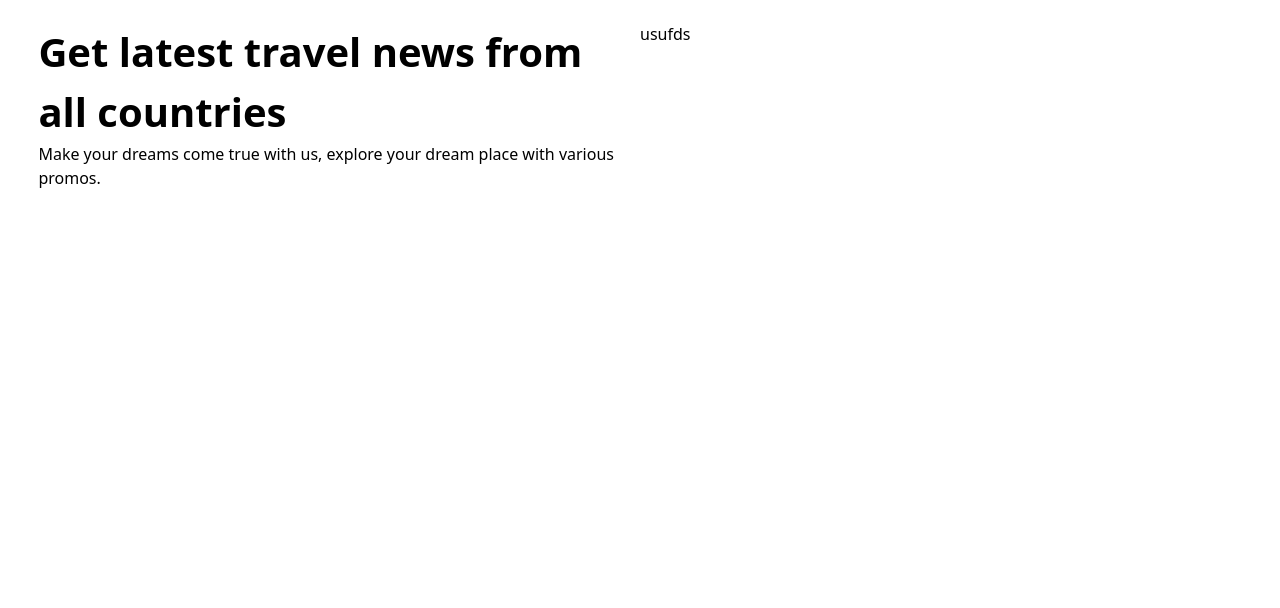
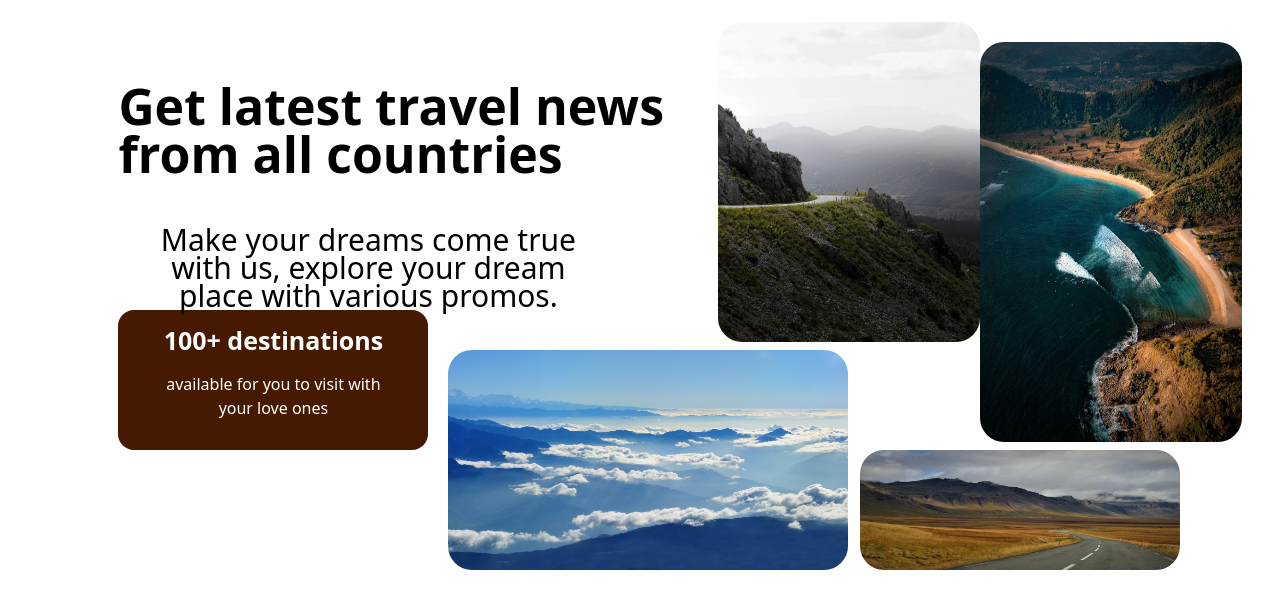
Before and after one commit to abhijithpr123/Travelaa, a plain HTML site: page index.html in a window 1280 px wide. Shown: the part 98-706 px from the top of the page. Drawn offline with nearby package versions, Linux system fonts and the light colour scheme.

Commit message:
complete 2 parts

```diff
--- a/index.html
+++ b/index.html
@@ -34,12 +34,32 @@
             </div>
         </div>
         <div class="maincontent flex w-[94%] m-auto h-30">
-            <div class="content1 flex-1">
-                <h1 class="font-bold text-[40px]">Get latest travel news from all countries</h1>
-                <p>Make your dreams come true with us, explore your dream place with various promos.</p>
+            <div class="content1 flex-1 ml-20">
+                <h1 class="font-bold text-[50px]/12 w-150 pt-15">Get latest travel news from all countries</h1>
+                <div class=" items-center">
+                <p class="text-[30px]/7 w-[80%] pl-5 text-center pt-12">Make your dreams come true with us, explore your dream place with various promos.</p>
+                </div>
+                <div class=" h-35 bg-amber-950 text-white w-[310px] rounded-2xl">
+                    <h1 class="text-white font-bold text-[25px] text-center py-3">100+ destinations</h1>
+                    <p class="text-center w-[80%] m-auto">available for you to visit with your love ones</p>
+                </div>
             </div>
             <div class="content2 flex-1">
-                usufds
+                <div class="images grid grid-cols-2 grid-rows-2">
+                    <div class="img1 ">
+                        <img src="/assets/image1.webp" alt="" class="h-80 w-80 rounded-3xl">
+                    </div>
+                    <div class="img2">
+                        <img src="/assets/image2.jpg" alt="" class="h-100 w-75 rounded-3xl mt-5">
+                </div>
+                    <div class="img3">
+                        <img src="/assets/image3.jpg" alt="" class="h-55 w-100 absolute top-112 right-108 rounded-3xl">
+                    </div>
+                    <div class="img4">
+                        <img src="/assets/image4.jpg" alt="" class="h-30 w-80 absolute top-137 right-25 rounded-3xl">
+                    </div>
+
+                </div>
             </div>
         </div>
     </div>
```
Also changed, not shown: assets/image1.webp (added), assets/image2.jpg (added), assets/image3.jpg (added), assets/image4.jpg (added).
